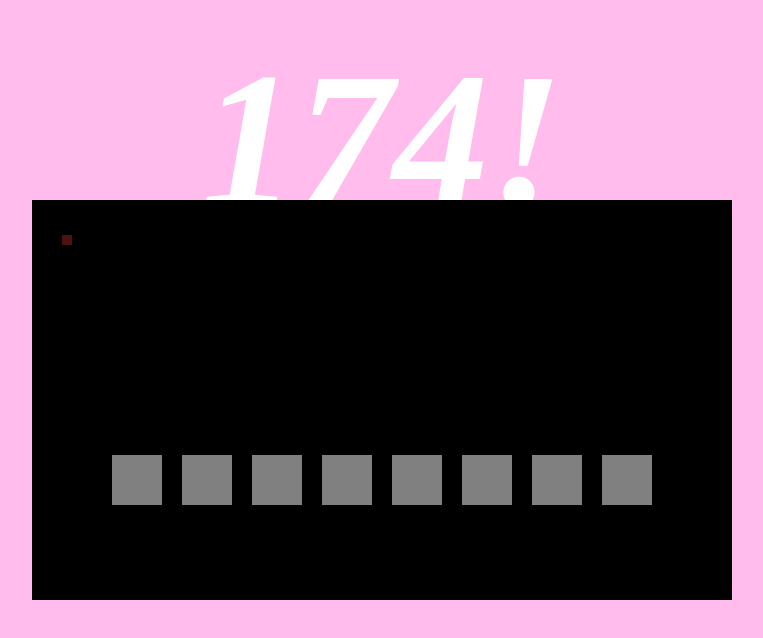
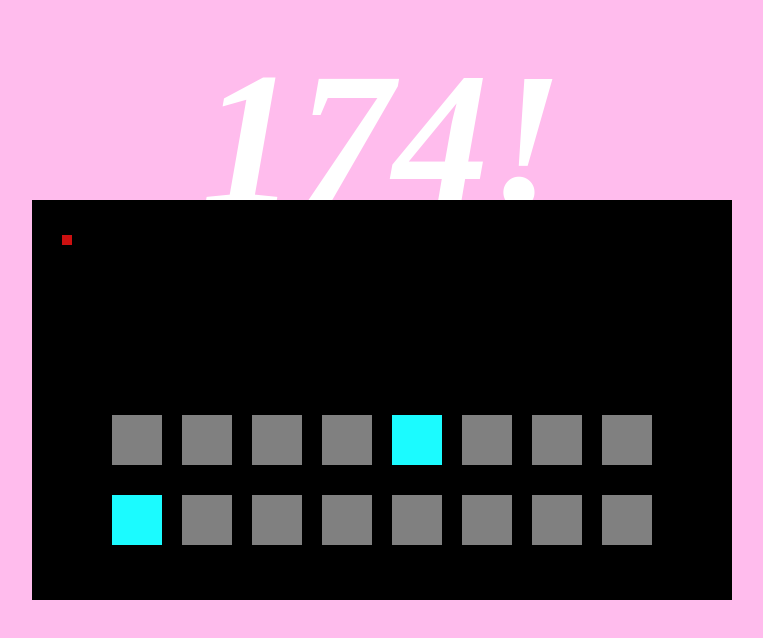
Before and after one commit to elliotmangini/one_seventy_four, a plain HTML site: page index.html in a window 1280 px wide. Shown: the whole page, without its empty margins (258-1021 px from the left). Drawn offline with Linux system fonts and the light colour scheme.

Commit message:
Sequencer buttons illuminate based on current pattern

```diff
--- a/index.html
+++ b/index.html
@@ -10,22 +10,38 @@
 
     <div class="seqButtonPanel">
         <div class="metronomeLight" id="metronomeLight"></div>
+        <!-- <div class="television"></div>
+        <div class="mainDisplay"></div> -->
     </div>
 
-    <div class="distributeHorizontal">
-        <div class="seqButton"></div>
-        <div class="seqButton"></div>
-        <div class="seqButton"></div>
-        <div class="seqButton"></div>
-        <div class="seqButton"></div>
-        <div class="seqButton"></div>
-        <div class="seqButton"></div>
-        <div class="seqButton"></div>
+    <!-- <div class="snareSelector"></div> -->
+    <div class="distributeHorizontal" id="buttonRow1">
+        <div class="seqButton" id="s0"></div>
+        <div class="seqButton" id="s1"></div>
+        <div class="seqButton" id="s2"></div>
+        <div class="seqButton" id="s3"></div>
+        <div class="seqButton" id="s4"></div>
+        <div class="seqButton" id="s5"></div>
+        <div class="seqButton" id="s6"></div>
+        <div class="seqButton" id="s7"></div>
+    </div>
+
+    <!-- <div class="kickSelector"></div> -->
+    <div class="distributeHorizontal" id="buttonRow2">
+        <div class="seqButton" id="k0"></div>
+        <div class="seqButton" id="k1"></div>
+        <div class="seqButton" id="k2"></div>
+        <div class="seqButton" id="k3"></div>
+        <div class="seqButton" id="k4"></div>
+        <div class="seqButton" id="k5"></div>
+        <div class="seqButton" id="k6"></div>
+        <div class="seqButton" id="k7"></div>
     </div>
 
 
     <audio id="soundBank" loop="false" volume ="50">
         <source src="Big_Sister_Kick_HTJ_01.wav" id="currentKick" type="audio/wav">
+        <source src="Big_Sister_Snare_Rim_Geef_01.wav" id="currentSnare" type="audio/wav">
       </audio>
 
 
--- a/script.js
+++ b/script.js
@@ -1,9 +1,29 @@
 // Master Clock Brain!
 
 let clockPosition = 0;
+let bpm = 174;
+let milliseconds = bpm / 2;
+const sequenceLength = 63;
 
-setInterval(tickingFunctions, 86);
-setInterval(incrementClock, 86);
+setInterval(tickingFunctions, milliseconds);
+setInterval(incrementClock, milliseconds);
+
+// var startIntervalFunctions = setInterval(tickingFunctions, milliseconds);
+// var startIntervalClock = setInterval(incrementClock, milliseconds);
+
+// function play() {
+//     startIntervalFunctions();
+//     startIntervalClock(;)
+// }
+
+// function pause() {
+//     clearInterval(startIntervalFunctions);
+//     clearInterval(startIntervalClock);
+// }
+
+// play();
+
+
 
 function incrementClock() {
     console.log(clockPosition)
@@ -17,14 +37,17 @@ function incrementClock() {
 
 function tickingFunctions() {
     metronomeBlink();
+    illuminateButtons();
     playKick();
+    playSnare();
 }
+
+
 
 // Child Functions!
 
 function metronomeBlink() {
     if (Number.isInteger(clockPosition / 4)) {
-        console.log('blink!');
         document.getElementById('metronomeLight').style.background = 'var(--litRed)';
     } else {
        document.getElementById('metronomeLight').style.background = 'var(--dimRed)';
@@ -32,17 +55,45 @@ function metronomeBlink() {
 
 }
 
-
 function playKick() {
     if (kickPattern.includes(clockPosition)) {
         myPlay(currentKick);
     }
 }
 
+function playSnare() {
+    if (snarePattern.includes(clockPosition)) {
+        myPlay(currentSnare);
+    }
+}
+
+function illuminateButtons() {
+
+    for (let i = 0; i < sequenceLength; i++) {
+        let currentSnareId = `s${i}`;
+        let currentKickId = `k${i}`;
+
+        if (snarePattern.includes(i)) {
+            document.getElementById(currentSnareId).style.background = 'var(--litCyan)';
+        }
+
+        if (kickPattern.includes(i)) {
+            document.getElementById(currentKickId).style.background = 'var(--litCyan)';
+        }
+
+    }
+}
+
+
+
+
+
+
 
 // Pattern Memory!
 
-let kickPattern = [0, 4, 8, 12, 16];
+let snarePattern = [4, 12, 20, 28, 36, 44, 52, 60];
+let kickPattern = [0, 10, 16, 26, 32, 42, 48, 58];
 
 function myPlay(currentSoundAsString){
     var audio = new Audio(currentSoundAsString);
@@ -52,6 +103,7 @@ function myPlay(currentSoundAsString){
 // Sample Loading
 
 let currentKick = './Big_Sister_Kick_HTJ_01.wav'
+let currentSnare = './Big_Sister_Snare_Rim_Geef_01.wav'
 
 // let currentKick = document.getElementById('Kick1');
 
--- a/style.css
+++ b/style.css
@@ -3,6 +3,8 @@
     /* color scheme */
     --dimRed: #4d1111;
     --litRed: #cc1010;
+
+    --litCyan: #1bfbff;
 }
 
 
@@ -20,6 +22,20 @@ body {
     z-index: -1;
   }
 
+  .seqButtonPanel {
+    position: absolute;
+    width: 700px;
+    height: 400px;
+    top: 50%;
+    left: 50%;
+    -webkit-transform: translate(-50%, -50%);
+    -moz-transform: translate(-50%, -50%);
+    -o-transform: translate(-50%, -50%);
+    -ms-transform: translate(-50%, -50%);
+    transform: translate(-50%, -50%);
+    background-color: #000000;
+}
+
   .metronomeLight {
     position: absolute;
     width: 10px;
@@ -34,25 +50,12 @@ body {
     background: var(--dimRed);
   }
 
-.seqButtonPanel {
-    position: absolute;
-    width: 700px;
-    height: 400px;
-    top: 50%;
-    left: 50%;
-    -webkit-transform: translate(-50%, -50%);
-    -moz-transform: translate(-50%, -50%);
-    -o-transform: translate(-50%, -50%);
-    -ms-transform: translate(-50%, -50%);
-    transform: translate(-50%, -50%);
-    background-color: #000000;
-}
 
 .distributeHorizontal {
     display: flex;
     justify-content: space-between;
     position: absolute;
-top: 60%;
+    top: 65%;
     left: 50%;
     -webkit-transform: translate(-50%, -50%);
     -moz-transform: translate(-50%, -50%);
@@ -68,3 +71,8 @@ height: 50px;
     margin: 10px;
     background-color: gray;
 }
+
+#buttonRow1 {
+    top: 55%;
+    left: 50%;
+}
```
Also changed, not shown: 2 other files. Lines whose indentation alone changed are shown as unchanged.
